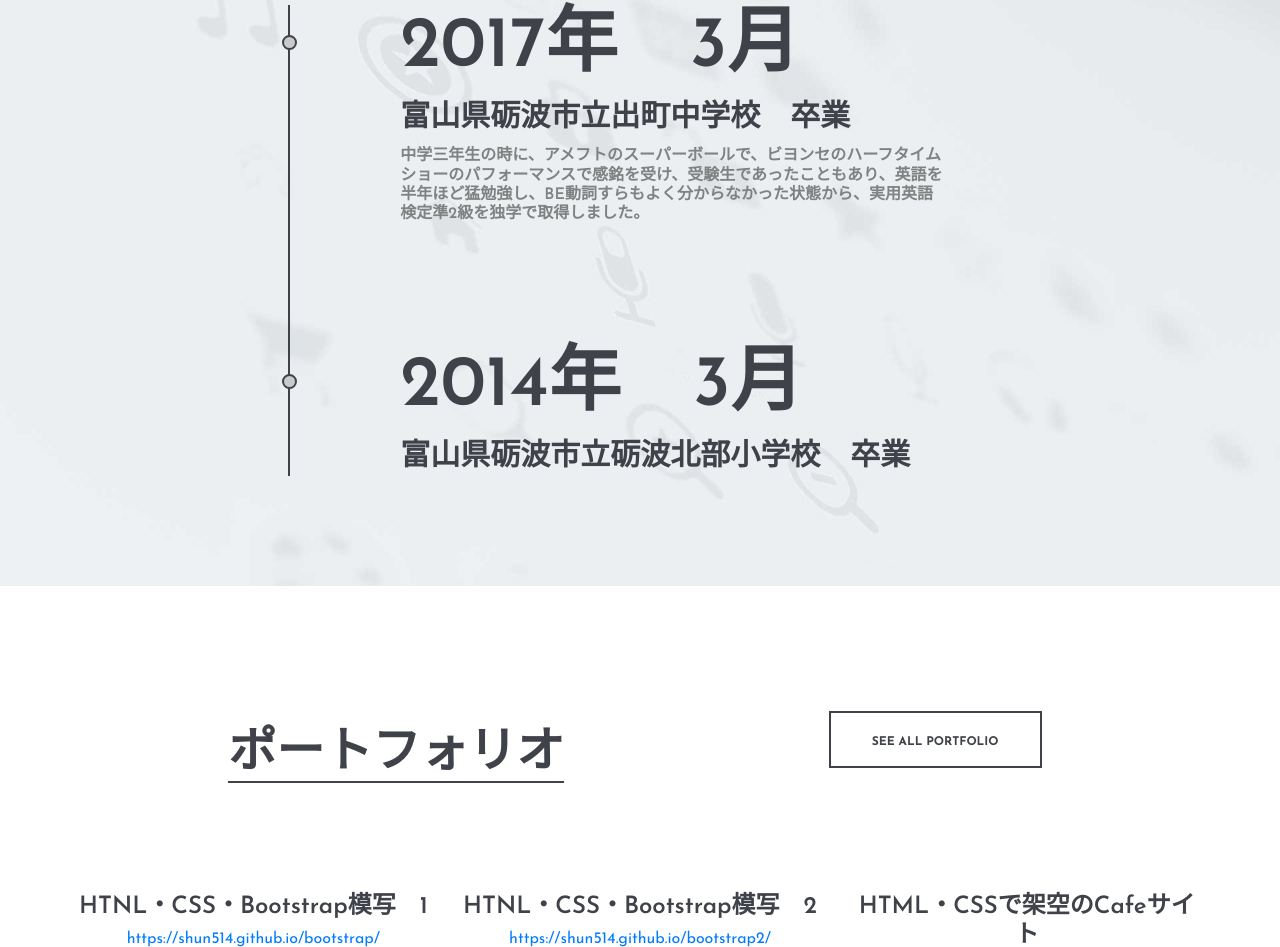
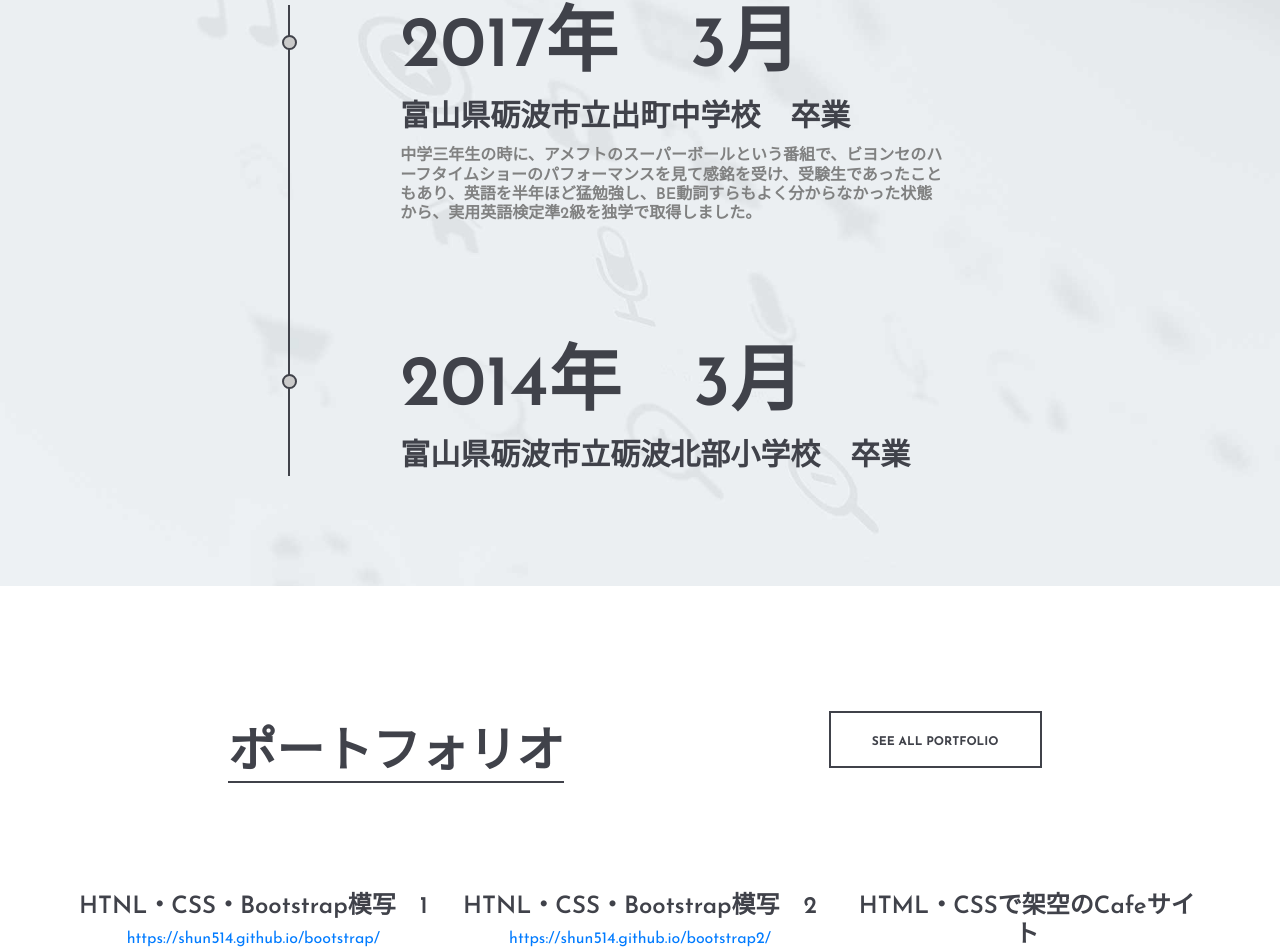
Before and after one commit to Shun514/my-introduction, a plain HTML site: page index.html in a window 1280 px wide. Shown: the part 2583-3530 px from the top of the page. Drawn offline with Linux system fonts and the light colour scheme.

Commit message:
Update index.html

```diff
--- a/index.html
+++ b/index.html
@@ -140,7 +140,7 @@
 						<li>
 							<h2>2017年　3月</h2>
 							<h3>富山県砺波市立出町中学校　卒業</h3>
-							<h4>中学三年生の時に、アメフトのスーパーボールで、ビヨンセのハーフタイムショーのパフォーマンスで感銘を受け、受験生であったこともあり、英語を半年ほど猛勉強し、be動詞すらもよく分からなかった状態から、実用英語検定準2級を独学で取得しました。</h4>
+							<h4>中学三年生の時に、アメフトのスーパーボールという番組で、ビヨンセのハーフタイムショーのパフォーマンスを見て感銘を受け、受験生であったこともあり、英語を半年ほど猛勉強し、be動詞すらもよく分からなかった状態から、実用英語検定準2級を独学で取得しました。</h4>
 						</li>
 						<li>
 							<h2>2014年　3月</h2>
```
